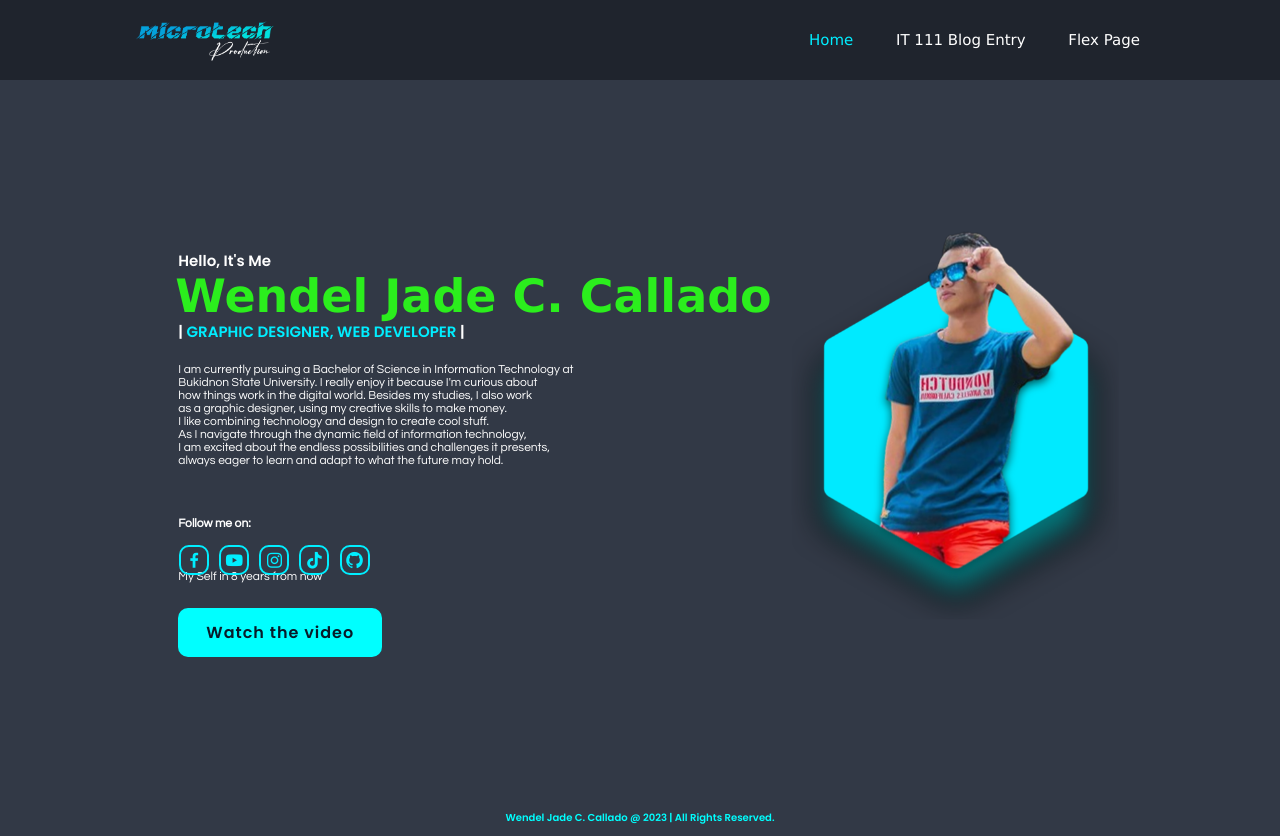
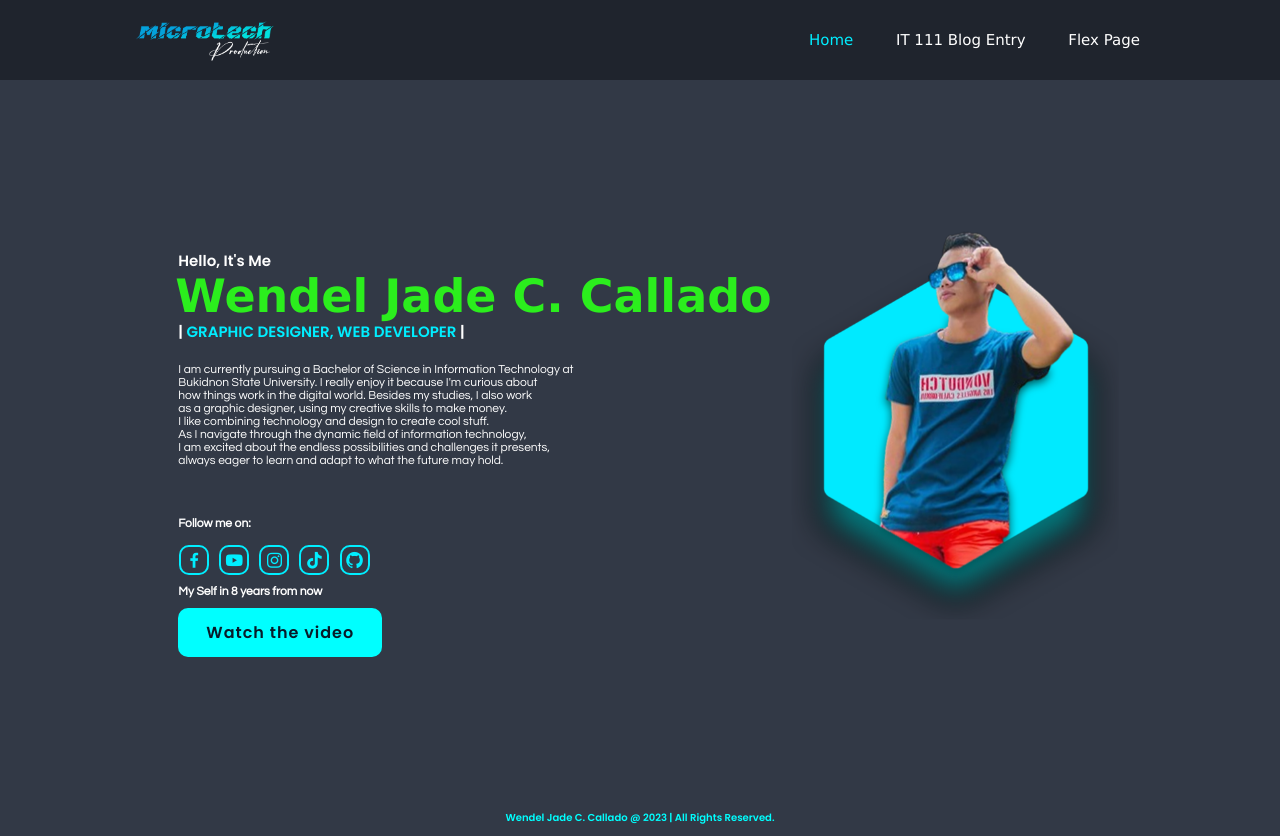
Before and after one commit to wendeljade/wendeljade.github.io, a plain HTML site: page index.html in a window 1280 px wide. Drawn offline with nearby package versions, Linux system fonts and the light colour scheme; a script that the page names is missing; a web font is replaced by a local one.

Commit message:
Update style.css

```diff
--- a/css/style.css
+++ b/css/style.css
@@ -112,6 +112,13 @@ span
     color: white;
     position: relative; left: 0px; top: 50px;
 }
+.self
+{
+    font-size: 20px;
+    font-weight: 700;
+    color: white;
+    position: relative; left: 0px; top: 15px;
+}
 .profile
 {
     width: 327px;
```
